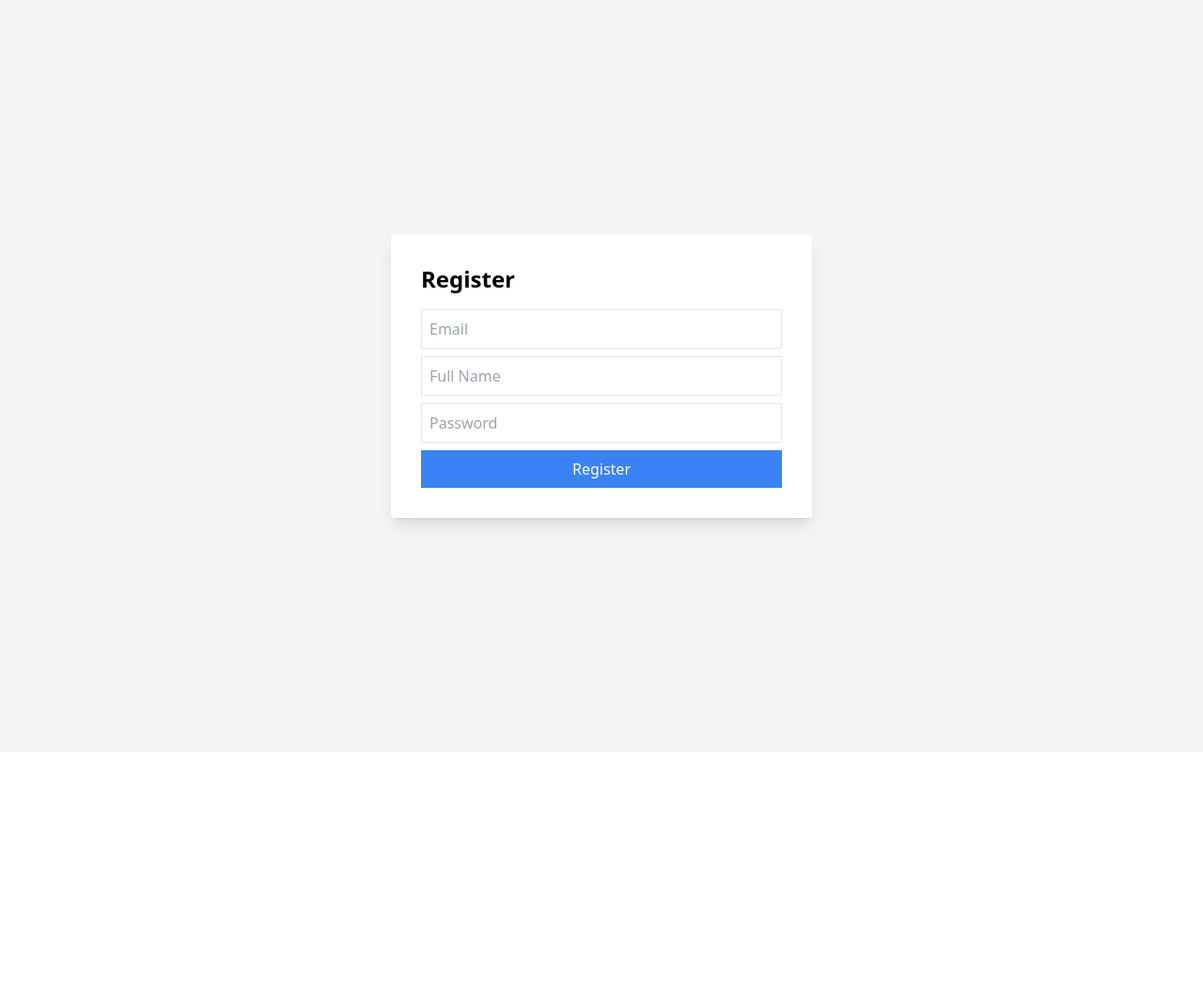
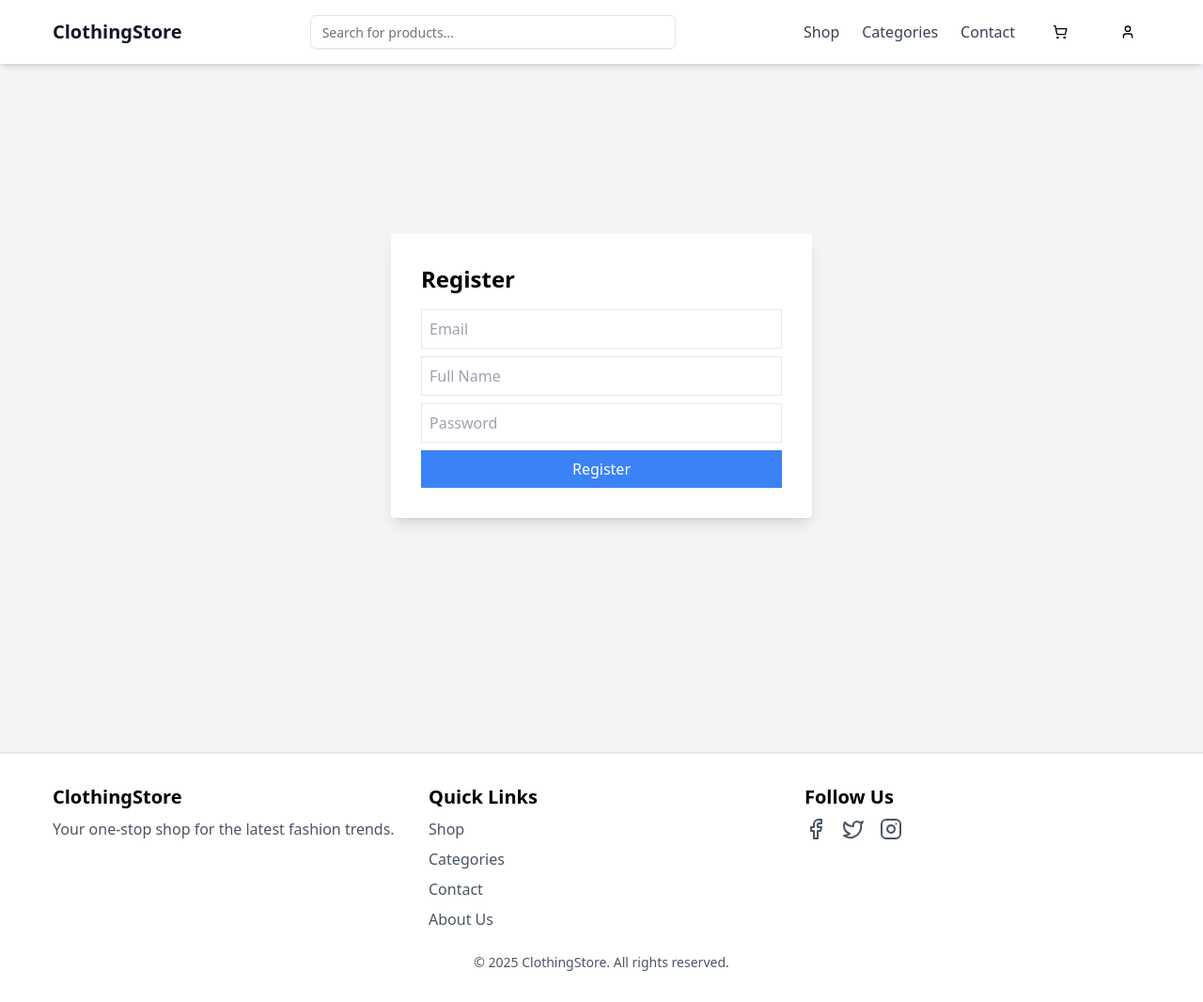
Before and after one commit to Ayoub-Benyahia1/clothing-store, a React (Vite) app in the folder client/: page /register in a window 1280 px wide. Shown: the whole page at 94% size. Before the commit the page ends 800 px from the top, so only its background shows below. Built offline with nearby package versions, Linux system fonts and the light colour scheme; no server answers.

Commit message:
create Navbar, Footer

```diff
--- a/client/src/App.jsx
+++ b/client/src/App.jsx
@@ -4,6 +4,8 @@ import { BrowserRouter as Router, Route, Routes } from "react-router-dom";
 import { checkAuth } from "./redux/slices/authSlice";
 import RedirectIfAuthenticated from "./components/RedirectIfAuthenticated";
 import { Login, Register } from "./pages/AuthPage";
+import Navbar from "./components/Navbar";
+import Footer from "./components/Footer";
 
 const refresh = import.meta.env.VITE_INTERVAL_CHECKAUTH;
 
@@ -21,12 +23,14 @@ const App = () => {
 
   return (
     <Router>
+      <Navbar />
       <Routes>
         <Route element={<RedirectIfAuthenticated />}>
           <Route path="/login" element={<Login />} />
           <Route path="/register" element={<Register />} />
         </Route>
       </Routes>
+      <Footer />
     </Router>
   );
 };
--- /dev/null
+++ b/client/src/components/Footer.jsx
@@ -0,0 +1,63 @@
+import { Facebook, Twitter, Instagram } from "lucide-react";
+import { Link } from "react-router-dom";
+
+const Footer = () => {
+  return (
+    <footer className="bg-white py-8 px-2 md:px-10 border-t-2">
+      <div className="container mx-auto grid grid-cols-1 md:grid-cols-3 gap-8 px-4">
+        <div>
+          <h2 className="text-xl font-bold">ClothingStore</h2>
+          <p className="text-gray-600 mt-2">
+            Your one-stop shop for the latest fashion trends.
+          </p>
+        </div>
+
+        <div>
+          <h2 className="text-xl font-bold">Quick Links</h2>
+          <ul className="mt-2 space-y-2 text-gray-600">
+            <li>
+              <Link to="/shop" className="hover:text-black">
+                Shop
+              </Link>
+            </li>
+            <li>
+              <Link to="/categories" className="hover:text-black">
+                Categories
+              </Link>
+            </li>
+            <li>
+              <Link to="/contact" className="hover:text-black">
+                Contact
+              </Link>
+            </li>
+            <li>
+              <Link to="/about" className="hover:text-black">
+                About Us
+              </Link>
+            </li>
+          </ul>
+        </div>
+
+        <div>
+          <h2 className="text-xl font-bold">Follow Us</h2>
+          <div className="flex space-x-4 mt-2 text-gray-600">
+            <Link to="https://www.facebook.com" target="_blank" className="hover:text-black">
+              <Facebook />
+            </Link>
+            <Link to="https://www.x.com" target="_blank" className="hover:text-black">
+              <Twitter />
+            </Link>
+            <Link to="https://www.instagram.com/" target="_blank" className="hover:text-black">
+              <Instagram />
+            </Link>
+          </div>
+        </div>
+      </div>
+      <div className="text-center text-gray-600 mt-6 text-sm">
+        &copy; {new Date().getFullYear()} ClothingStore. All rights reserved.
+      </div>
+    </footer>
+  );
+};
+
+export default Footer;
--- /dev/null
+++ b/client/src/components/Navbar.jsx
@@ -0,0 +1,80 @@
+import { useState } from "react";
+import { Button } from "../components/ui/button";
+import { Input } from "../components/ui/input";
+import { Menu, ShoppingCart, User } from "lucide-react";
+import { Sheet, SheetContent, SheetTrigger } from "../components/ui/sheet";
+import { Link } from "react-router-dom";
+
+const Navbar = () => {
+  const [search, setSearch] = useState("");
+
+  return (
+    <nav className="px-2 md:px-10 bg-white shadow-md fixed w-full z-50">
+      <div className="container mx-auto flex justify-between items-center p-4">
+        <Link to="/" className="text-xl font-bold text-gray-900">
+          ClothingStore
+        </Link>
+
+        <div className="hidden md:flex w-1/3">
+          <Input
+            type="text"
+            placeholder="Search for products..."
+            value={search}
+            onChange={(e) => setSearch(e.target.value)}
+          />
+        </div>
+
+        {/* Desktop Navigation & Icons */}
+        <div className="hidden md:flex items-center space-x-6">
+          <Link to="/shop" className="text-gray-700 hover:text-gray-900">
+            Shop
+          </Link>
+          <Link to="/categories" className="text-gray-700 hover:text-gray-900">
+            Categories
+          </Link>
+          <Link to="/contact" className="text-gray-700 hover:text-gray-900">
+            Contact
+          </Link>
+          <Button variant="ghost">
+            <ShoppingCart className="w-5 h-5" />
+          </Button>
+          <Button variant="ghost">
+            <User className="w-5 h-5" />
+          </Button>
+        </div>
+
+        {/* Mobile Menu */}
+        <div className="md:hidden">
+          <Sheet>
+            <SheetTrigger asChild>
+              <Button variant="ghost">
+                <Menu className="w-6 h-6" />
+              </Button>
+            </SheetTrigger>
+            <SheetContent side="left" className="w-64 p-4">
+              <Link to="/shop" className="block py-2 text-lg">
+                Shop
+              </Link>
+              <Link to="/categories" className="block py-2 text-lg">
+                Categories
+              </Link>
+              <Link to="/contact" className="block py-2 text-lg">
+                Contact
+              </Link>
+              <div className="flex mt-4 space-x-4">
+                <Button variant="ghost">
+                  <ShoppingCart className="w-5 h-5" />
+                </Button>
+                <Button variant="ghost">
+                  <User className="w-5 h-5" />
+                </Button>
+              </div>
+            </SheetContent>
+          </Sheet>
+        </div>
+      </div>
+    </nav>
+  );
+};
+
+export default Navbar;
```
